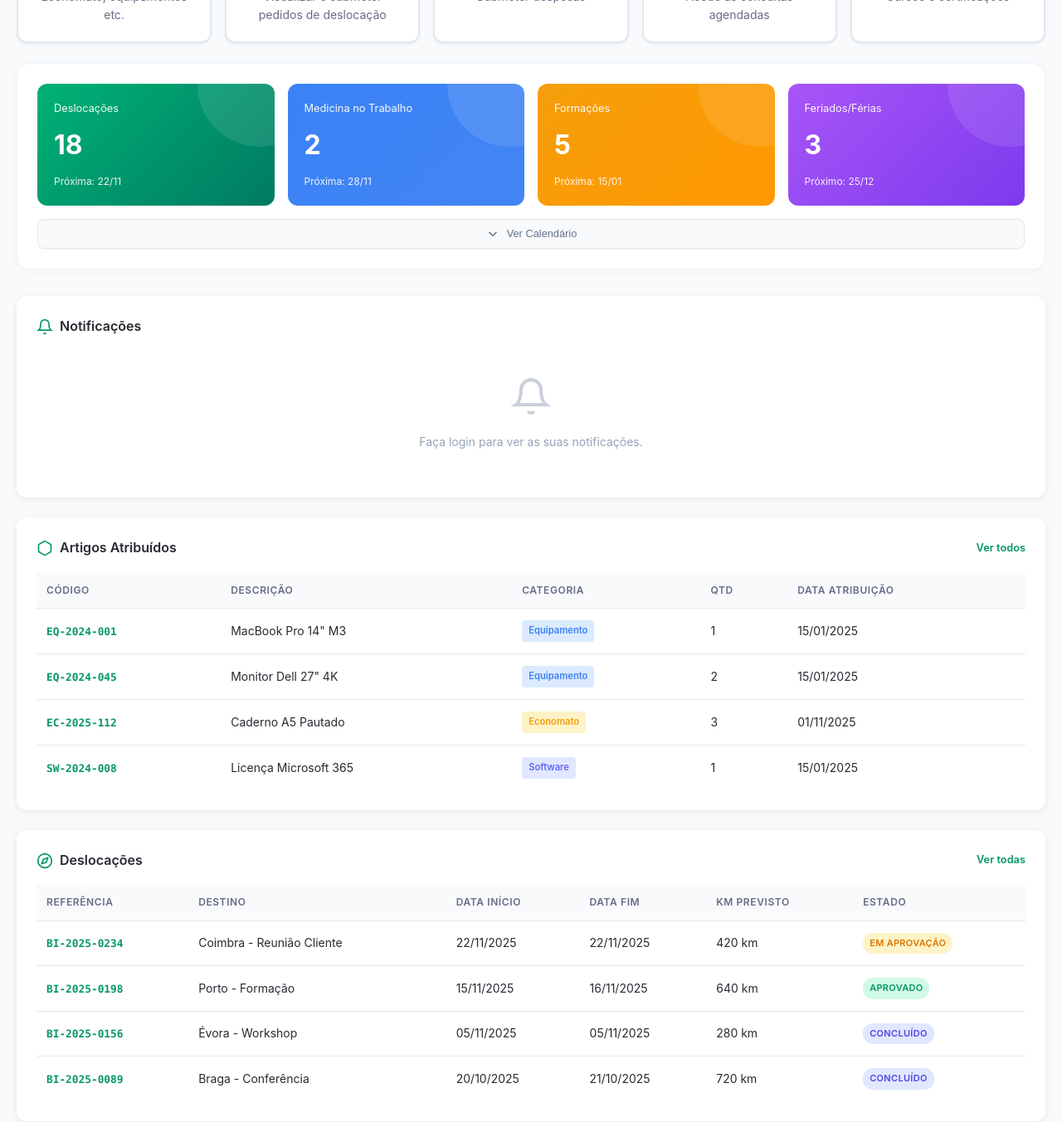
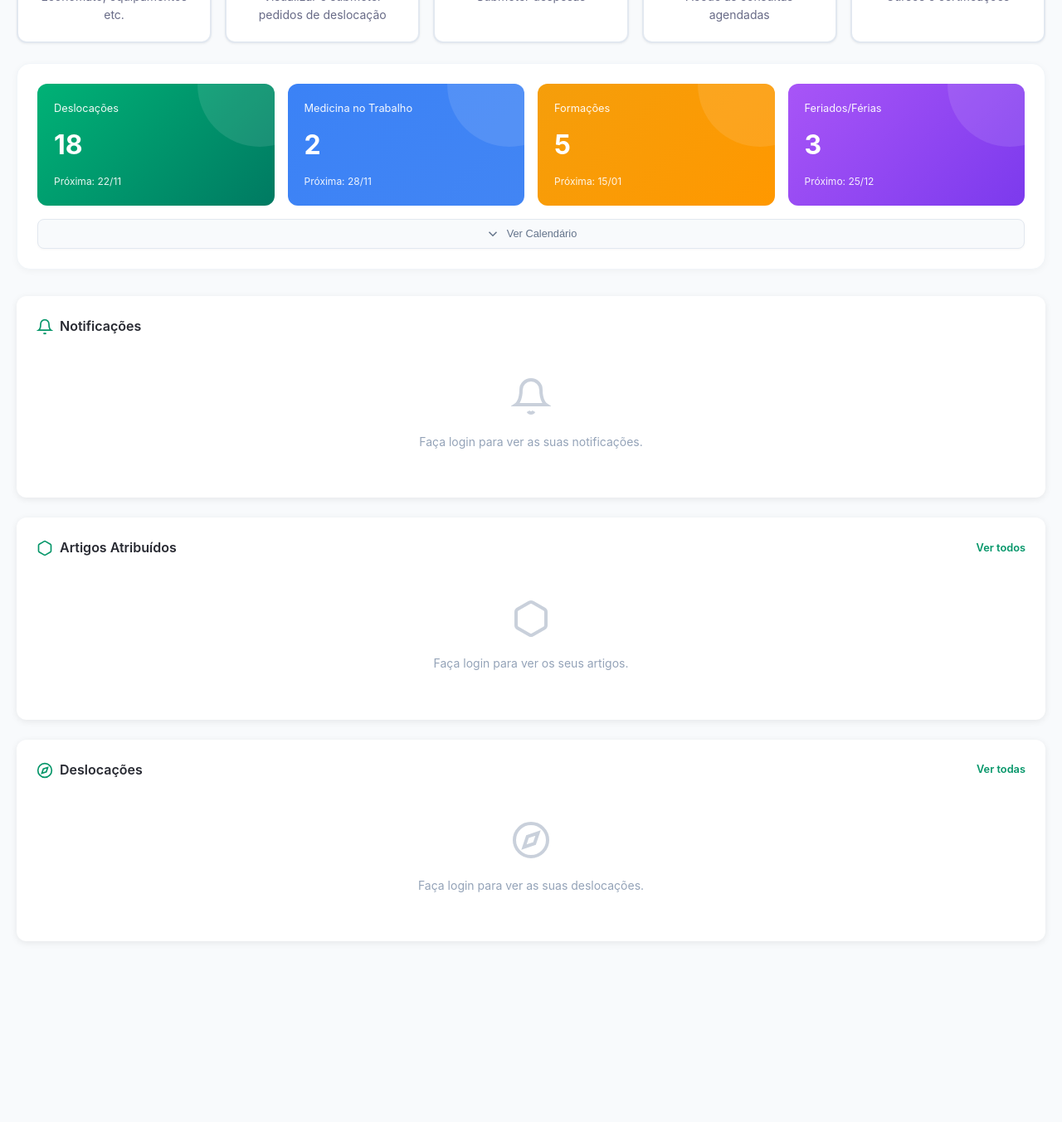
Before and after one commit to andrealmeida6/Platform1, a Jekyll site: the page built from index.html, in a window 1280 px wide and 1400 px high, scrolled down 450 px. Shown: the top 1353 px of the window at 83% size. Built offline with Jekyll 4.4.1, drawn with Linux system fonts in a browser that asks for light colours; after the commit the page ends 1633 px from its top, so only the background shows below that.

Commit message:
feat: Tornar notificações, artigos e deslocações dinâmicos no index.html

```diff
--- a/index.html
+++ b/index.html
@@ -10,19 +10,6 @@
 {% include components/calendar-section.html %}
 
 <!-- Notifications Section - Dinâmica -->
-<!--
-  NOTA POWER PAGES: Em Power Pages, esta secção seria implementada usando:
-  - Entity List para listar notificações do colaborador actual
-  - Liquid template para filtrar por colaborador: {% assign notificacoes = entities.formacao_notificacoes | where: "colaborador_id", user.id %}
-  - Web API para marcar como lida via JavaScript
-
-  Exemplo Power Pages:
-  {% entitylist id:"notificacoes-list" %}
-    {% for item in entitylist.records %}
-      <div class="notification-item">{{ item.titulo }}</div>
-    {% endfor %}
-  {% endentitylist %}
--->
 <div class="notifications-section" id="notificationsSection">
   <div class="card-header">
     <div class="card-title">
@@ -43,8 +30,8 @@
   </div>
 </div>
 
-<!-- Artigos Atribuídos -->
-<div class="inventory-section">
+<!-- Artigos Atribuídos - Dinâmico -->
+<div class="inventory-section" id="inventorySection">
   <div class="card-header">
     <div class="card-title">
       <svg viewBox="0 0 24 24" fill="none" stroke="currentColor" stroke-width="2">
@@ -54,51 +41,16 @@
     </div>
     <a href="#" class="card-action" onclick="verTodoInventario()">Ver todos</a>
   </div>
-  <table class="mini-table">
-    <thead>
-      <tr>
-        <th>Código</th>
-        <th>Descrição</th>
-        <th>Categoria</th>
-        <th>Qtd</th>
-        <th>Data Atribuição</th>
-      </tr>
-    </thead>
-    <tbody>
-      <tr>
-        <td><span class="item-code">EQ-2024-001</span></td>
-        <td>MacBook Pro 14" M3</td>
-        <td><span class="item-category">Equipamento</span></td>
-        <td>1</td>
-        <td>15/01/2025</td>
-      </tr>
-      <tr>
-        <td><span class="item-code">EQ-2024-045</span></td>
-        <td>Monitor Dell 27" 4K</td>
-        <td><span class="item-category">Equipamento</span></td>
-        <td>2</td>
-        <td>15/01/2025</td>
-      </tr>
-      <tr>
-        <td><span class="item-code">EC-2025-112</span></td>
-        <td>Caderno A5 Pautado</td>
-        <td><span class="item-category economato">Economato</span></td>
-        <td>3</td>
-        <td>01/11/2025</td>
-      </tr>
-      <tr>
-        <td><span class="item-code">SW-2024-008</span></td>
-        <td>Licença Microsoft 365</td>
-        <td><span class="item-category software">Software</span></td>
-        <td>1</td>
-        <td>15/01/2025</td>
-      </tr>
-    </tbody>
-  </table>
+  <div id="inventoryContent">
+    <div class="notification-loading">
+      <div class="spinner"></div>
+      <span>A carregar artigos...</span>
+    </div>
+  </div>
 </div>
 
-<!-- Deslocações -->
-<div class="trips-section">
+<!-- Deslocações - Dinâmico -->
+<div class="trips-section" id="tripsSection">
   <div class="card-header">
     <div class="card-title">
       <svg viewBox="0 0 24 24" fill="none" stroke="currentColor" stroke-width="2">
@@ -109,57 +61,17 @@
     </div>
     <a href="#" class="card-action" onclick="verTodasDeslocacoes()">Ver todas</a>
   </div>
-  <table class="mini-table">
-    <thead>
-      <tr>
-        <th>Referência</th>
-        <th>Destino</th>
-        <th>Data Início</th>
-        <th>Data Fim</th>
-        <th>Km Previsto</th>
-        <th>Estado</th>
-      </tr>
-    </thead>
-    <tbody>
-      <tr>
-        <td><span class="item-code">BI-2025-0234</span></td>
-        <td>Coimbra - Reunião Cliente</td>
-        <td>22/11/2025</td>
-        <td>22/11/2025</td>
-        <td>420 km</td>
-        <td><span class="status-badge em-aprovacao">Em Aprovação</span></td>
-      </tr>
-      <tr>
-        <td><span class="item-code">BI-2025-0198</span></td>
-        <td>Porto - Formação</td>
-        <td>15/11/2025</td>
-        <td>16/11/2025</td>
-        <td>640 km</td>
-        <td><span class="status-badge aprovado">Aprovado</span></td>
-      </tr>
-      <tr>
-        <td><span class="item-code">BI-2025-0156</span></td>
-        <td>Évora - Workshop</td>
-        <td>05/11/2025</td>
-        <td>05/11/2025</td>
-        <td>280 km</td>
-        <td><span class="status-badge concluido">Concluído</span></td>
-      </tr>
-      <tr>
-        <td><span class="item-code">BI-2025-0089</span></td>
-        <td>Braga - Conferência</td>
-        <td>20/10/2025</td>
-        <td>21/10/2025</td>
-        <td>720 km</td>
-        <td><span class="status-badge concluido">Concluído</span></td>
-      </tr>
-    </tbody>
-  </table>
+  <div id="tripsContent">
+    <div class="notification-loading">
+      <div class="spinner"></div>
+      <span>A carregar deslocações...</span>
+    </div>
+  </div>
 </div>
 
 <style>
 /* ============================================ */
-/* ESTILOS PARA NOTIFICAÇÕES DINÂMICAS */
+/* ESTILOS PARA SECÇÕES DINÂMICAS */
 /* ============================================ */
 
 .notification-badge {
@@ -350,6 +262,96 @@
   font-size: 0.875rem;
 }
 
+/* Tabelas dinâmicas */
+.mini-table {
+  width: 100%;
+  border-collapse: collapse;
+  font-size: 0.85rem;
+}
+
+.mini-table th,
+.mini-table td {
+  padding: 0.75rem;
+  text-align: left;
+  border-bottom: 1px solid #f1f5f9;
+}
+
+.mini-table th {
+  background: #f8fafc;
+  font-weight: 600;
+  color: #475569;
+  font-size: 0.75rem;
+  text-transform: uppercase;
+  letter-spacing: 0.05em;
+}
+
+.mini-table tbody tr:hover {
+  background: #f8fafc;
+}
+
+.item-code {
+  font-family: 'Monaco', 'Consolas', monospace;
+  font-size: 0.8rem;
+  background: #f1f5f9;
+  padding: 0.2rem 0.5rem;
+  border-radius: 4px;
+  color: #475569;
+}
+
+.item-category {
+  font-size: 0.75rem;
+  padding: 0.2rem 0.6rem;
+  border-radius: 12px;
+  background: linear-gradient(135deg, #dbeafe, #bfdbfe);
+  color: #1e40af;
+  font-weight: 500;
+}
+
+.item-category.economato {
+  background: linear-gradient(135deg, #fef3c7, #fde68a);
+  color: #92400e;
+}
+
+.item-category.software {
+  background: linear-gradient(135deg, #ede9fe, #ddd6fe);
+  color: #5b21b6;
+}
+
+/* Status badges */
+.status-badge {
+  font-size: 0.75rem;
+  padding: 0.25rem 0.75rem;
+  border-radius: 12px;
+  font-weight: 500;
+}
+
+.status-badge.em-aprovacao,
+.status-badge.pendente {
+  background: #fef3c7;
+  color: #92400e;
+}
+
+.status-badge.aprovado {
+  background: #d1fae5;
+  color: #065f46;
+}
+
+.status-badge.concluido {
+  background: #dbeafe;
+  color: #1e40af;
+}
+
+.status-badge.rejeitado,
+.status-badge.cancelado {
+  background: #fee2e2;
+  color: #991b1b;
+}
+
+.status-badge.rascunho {
+  background: #f1f5f9;
+  color: #475569;
+}
+
 /* Toast */
 .toast-container {
   position: fixed;
@@ -389,24 +391,31 @@
   background: #dbeafe;
   color: #1e40af;
 }
+
+/* Responsive */
+@media (max-width: 768px) {
+  .mini-table {
+    font-size: 0.8rem;
+  }
+
+  .mini-table th,
+  .mini-table td {
+    padding: 0.5rem;
+  }
+
+  .mini-table th:nth-child(4),
+  .mini-table td:nth-child(4),
+  .mini-table th:nth-child(5),
+  .mini-table td:nth-child(5) {
+    display: none;
+  }
+}
 </style>
 
 <script>
 // ============================================
-// NOTIFICAÇÕES DINÂMICAS - PORTAL DO COLABORADOR
+// PORTAL DO COLABORADOR - SECÇÕES DINÂMICAS
 // ============================================
-//
-// NOTA POWER PAGES: Em Power Pages, este código seria adaptado para:
-// - Usar webapi.safeAjax() em vez de fetch direto
-// - Obter o utilizador atual via liquid: {{ user.id }}
-// - Usar entity logical names do Dataverse
-//
-// Exemplo Power Pages:
-// webapi.safeAjax({
-//   type: "GET",
-//   url: "/_api/cr_formacao_notificacoes?$filter=cr_colaborador_id eq " + userId,
-//   success: function(data) { renderNotificacoes(data.value); }
-// });
 
 let currentUser = null;
 let notificacoes = [];
@@ -438,20 +447,31 @@
     currentUser = await AuthService.getCurrentUser();
 
     if (currentUser) {
-      await carregarNotificacoes();
+      // Carregar todas as secções em paralelo
+      await Promise.all([
+        carregarNotificacoes(),
+        carregarArtigosAtribuidos(),
+        carregarDeslocacoes()
+      ]);
     } else {
       renderNotificacoesVazias('Faça login para ver as suas notificações.');
+      renderArtigosVazios('Faça login para ver os seus artigos.');
+      renderDeslocacoesVazias('Faça login para ver as suas deslocações.');
     }
   } catch (error) {
     console.error('[Home] Erro ao inicializar:', error);
-    renderNotificacoesVazias('Erro ao carregar notificações.');
+    renderNotificacoesVazias('Erro ao carregar dados.');
   }
 });
 
-// Carregar notificações do colaborador
+// ==========================================
+// NOTIFICAÇÕES
+// ==========================================
+
 async function carregarNotificacoes() {
   try {
-    notificacoes = await DataService.getNotificacoesColaborador(currentUser.id);
+    // Usar a nova função que verifica e cria notificações de avaliação automaticamente
+    notificacoes = await DataService.getNotificacoesColaboradorCompletas(currentUser.id);
     console.log('[Notificações] Carregadas:', notificacoes.length);
 
     renderNotificacoes();
@@ -506,7 +526,6 @@
       </div>
     `;
   } else if (notif.tipo === 'alocacao' && !notif.lida) {
-    // Notificação de alocação a formação
     actionsHtml = `
       <div class="notification-actions">
         <button class="notification-btn primary" onclick="irParaFormacao('${notif.formacao_id}', '${notif.id}')">
@@ -528,6 +546,30 @@
             <line x1="8" y1="2" x2="8" y2="6"/>
           </svg>
           Ver Detalhes
+        </button>
+      </div>
+    `;
+  } else if (notif.tipo === 'formacao_concluida' && !notif.lida) {
+    actionsHtml = `
+      <div class="notification-actions">
+        <button class="notification-btn primary" onclick="irParaFormacao('${notif.formacao_id}', '${notif.id}')">
+          <svg viewBox="0 0 24 24" fill="none" stroke="currentColor" stroke-width="2">
+            <path d="M22 11.08V12a10 10 0 11-5.93-9.14"/>
+            <polyline points="22 4 12 14.01 9 11.01"/>
+          </svg>
+          Ver Formação
+        </button>
+      </div>
+    `;
+  } else if (notif.tipo === 'resultado_disponivel' && !notif.lida) {
+    actionsHtml = `
+      <div class="notification-actions">
+        <button class="notification-btn primary" onclick="irParaFormacao('${notif.formacao_id}', '${notif.id}')">
+          <svg viewBox="0 0 24 24" fill="none" stroke="currentColor" stroke-width="2">
+            <path d="M14 2H6a2 2 0 00-2 2v16a2 2 0 002 2h12a2 2 0 002-2V8z"/>
+            <polyline points="14 2 14 8 20 8"/>
+          </svg>
+          Ver Resultado
         </button>
       </div>
     `;
@@ -601,7 +642,6 @@
   return configs[tipo] || configs['default'];
 }
 
-// Renderizar estado vazio
 function renderNotificacoesVazias(mensagem) {
   const container = document.getElementById('notificationsList');
   container.innerHTML = `
@@ -700,11 +732,9 @@
   }
 }
 
-// Ir para avaliação de formação
 function irParaAvaliacao(formacaoId, notificacaoId) {
   event.stopPropagation();
 
-  // Marcar notificação como lida antes de navegar
   if (notificacaoId) {
     DataService.marcarNotificacaoLida(notificacaoId).catch(console.error);
   }
@@ -713,11 +743,9 @@
   window.location.href = `${baseUrl}/formacao-detalhe?id=${formacaoId}&tab=avaliar`;
 }
 
-// Ir para formação
 function irParaFormacao(formacaoId, notificacaoId) {
   event.stopPropagation();
 
-  // Marcar notificação como lida antes de navegar
   if (notificacaoId) {
     DataService.marcarNotificacaoLida(notificacaoId).catch(console.error);
   }
@@ -726,7 +754,215 @@
   window.location.href = `${baseUrl}/formacao-detalhe?id=${formacaoId}`;
 }
 
-// Toast notifications
+// ==========================================
+// ARTIGOS ATRIBUÍDOS
+// ==========================================
+
+async function carregarArtigosAtribuidos() {
+  try {
+    const artigos = await DataService.getArtigosAtribuidosColaborador(currentUser.id);
+    console.log('[Artigos] Carregados:', artigos.length);
+
+    renderArtigosAtribuidos(artigos);
+
+  } catch (error) {
+    console.error('[Artigos] Erro ao carregar:', error);
+    renderArtigosVazios('Erro ao carregar artigos.');
+  }
+}
+
+function renderArtigosAtribuidos(artigos) {
+  const container = document.getElementById('inventoryContent');
+
+  if (!artigos || artigos.length === 0) {
+    renderArtigosVazios('Não tem artigos atribuídos.');
+    return;
+  }
+
+  // Mostrar apenas os 5 mais recentes
+  const toShow = artigos.slice(0, 5);
+
+  container.innerHTML = `
+    <table class="mini-table">
+      <thead>
+        <tr>
+          <th>Código</th>
+          <th>Descrição</th>
+          <th>Categoria</th>
+          <th>Qtd</th>
+          <th>Data Atribuição</th>
+        </tr>
+      </thead>
+      <tbody>
+        ${toShow.map(a => renderArtigoRow(a)).join('')}
+      </tbody>
+    </table>
+  `;
+}
+
+function renderArtigoRow(atribuicao) {
+  const artigo = atribuicao.artigos_inventario || {};
+  const categoria = artigo.categorias_inventario || {};
+  const categoriaClasse = getCategoriaClasse(categoria.codigo);
+
+  const dataAtribuicao = atribuicao.data_atribuicao
+    ? new Date(atribuicao.data_atribuicao).toLocaleDateString('pt-PT')
+    : '-';
+
+  return `
+    <tr>
+      <td><span class="item-code">${artigo.codigo || '-'}</span></td>
+      <td>${artigo.nome || '-'}</td>
+      <td><span class="item-category ${categoriaClasse}">${categoria.nome || '-'}</span></td>
+      <td>${atribuicao.quantidade || 1}</td>
+      <td>${dataAtribuicao}</td>
+    </tr>
+  `;
+}
+
+function getCategoriaClasse(codigo) {
+  if (!codigo) return '';
+  const codigoUpper = codigo.toUpperCase();
+  if (codigoUpper.includes('ECO') || codigoUpper.includes('MAT')) return 'economato';
+  if (codigoUpper.includes('SW') || codigoUpper.includes('LIC') || codigoUpper.includes('SOFT')) return 'software';
+  return '';
+}
+
+function renderArtigosVazios(mensagem) {
+  const container = document.getElementById('inventoryContent');
+  container.innerHTML = `
+    <div class="notification-empty">
+      <svg viewBox="0 0 24 24" fill="none" stroke="currentColor" stroke-width="2">
+        <path d="M21 16V8a2 2 0 00-1-1.73l-7-4a2 2 0 00-2 0l-7 4A2 2 0 003 8v8a2 2 0 001 1.73l7 4a2 2 0 002 0l7-4A2 2 0 0021 16z"/>
+      </svg>
+      <p>${mensagem}</p>
+    </div>
+  `;
+}
+
+function verTodoInventario() {
+  const baseUrl = getBaseUrl();
+  window.location.href = `${baseUrl}/inventario`;
+}
+
+// ==========================================
+// DESLOCAÇÕES
+// ==========================================
+
+async function carregarDeslocacoes() {
+  try {
+    const deslocacoes = await DataService.getDeslocacoesColaborador(currentUser.id);
+    console.log('[Deslocações] Carregadas:', deslocacoes.length);
+
+    renderDeslocacoes(deslocacoes);
+
+  } catch (error) {
+    console.error('[Deslocações] Erro ao carregar:', error);
+    renderDeslocacoesVazias('Erro ao carregar deslocações.');
+  }
+}
+
+function renderDeslocacoes(deslocacoes) {
+  const container = document.getElementById('tripsContent');
+
+  if (!deslocacoes || deslocacoes.length === 0) {
+    renderDeslocacoesVazias('Não tem deslocações registadas.');
+    return;
+  }
+
+  // Ordenar por data mais recente
+  const sorted = [...deslocacoes].sort((a, b) =>
+    new Date(b.data_partida) - new Date(a.data_partida)
+  );
+
+  // Mostrar apenas as 5 mais recentes
+  const toShow = sorted.slice(0, 5);
+
+  container.innerHTML = `
+    <table class="mini-table">
+      <thead>
+        <tr>
+          <th>Destino</th>
+          <th>Data Partida</th>
+          <th>Data Chegada</th>
+          <th>Estado</th>
+        </tr>
+      </thead>
+      <tbody>
+        ${toShow.map(d => renderDeslocacaoRow(d)).join('')}
+      </tbody>
+    </table>
+  `;
+}
+
+function renderDeslocacaoRow(deslocacao) {
+  const dataPartida = deslocacao.data_partida
+    ? new Date(deslocacao.data_partida).toLocaleDateString('pt-PT')
+    : '-';
+
+  const dataChegada = deslocacao.data_chegada
+    ? new Date(deslocacao.data_chegada).toLocaleDateString('pt-PT')
+    : dataPartida;
+
+  const estadoClasse = getEstadoClasse(deslocacao.estado);
+  const estadoLabel = getEstadoLabel(deslocacao.estado);
+
+  return `
+    <tr onclick="verDeslocacao('${deslocacao.id}')" style="cursor: pointer;">
+      <td>${deslocacao.destino || '-'}</td>
+      <td>${dataPartida}</td>
+      <td>${dataChegada}</td>
+      <td><span class="status-badge ${estadoClasse}">${estadoLabel}</span></td>
+    </tr>
+  `;
+}
+
+function getEstadoClasse(estado) {
+  const classes = {
+    'Rascunho': 'rascunho',
+    'Pendente Aprovação': 'pendente',
+    'Aprovada': 'aprovado',
+    'Rejeitada': 'rejeitado',
+    'Concluída': 'concluido',
+    'Cancelada': 'cancelado'
+  };
+  return classes[estado] || '';
+}
+
+function getEstadoLabel(estado) {
+  const labels = {
+    'Pendente Aprovação': 'Pendente'
+  };
+  return labels[estado] || estado || '-';
+}
+
+function renderDeslocacoesVazias(mensagem) {
+  const container = document.getElementById('tripsContent');
+  container.innerHTML = `
+    <div class="notification-empty">
+      <svg viewBox="0 0 24 24" fill="none" stroke="currentColor" stroke-width="2">
+        <circle cx="12" cy="12" r="10"/>
+        <polygon points="16.24 7.76 14.12 14.12 7.76 16.24 9.88 9.88 16.24 7.76"/>
+      </svg>
+      <p>${mensagem}</p>
+    </div>
+  `;
+}
+
+function verDeslocacao(id) {
+  const baseUrl = getBaseUrl();
+  window.location.href = `${baseUrl}/deslocacao-detalhe?id=${id}`;
+}
+
+function verTodasDeslocacoes() {
+  const baseUrl = getBaseUrl();
+  window.location.href = `${baseUrl}/deslocacoes`;
+}
+
+// ==========================================
+// UTILITÁRIOS
+// ==========================================
+
 function showToast(message, type = 'success') {
   let container = document.querySelector('.toast-container');
   if (!container) {
```
Also changed, not shown: other parts of index.html (+4 -14 lines).
